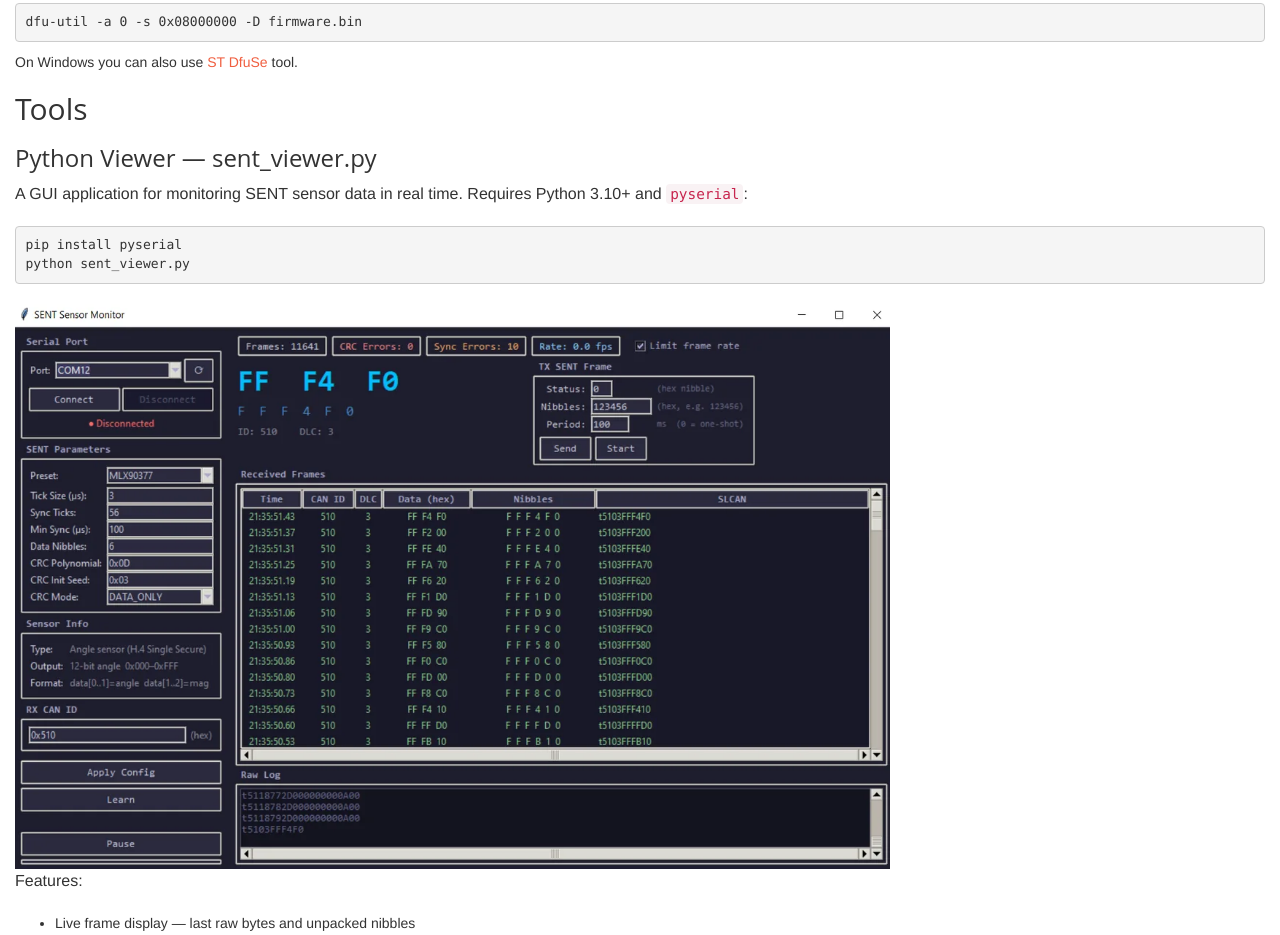
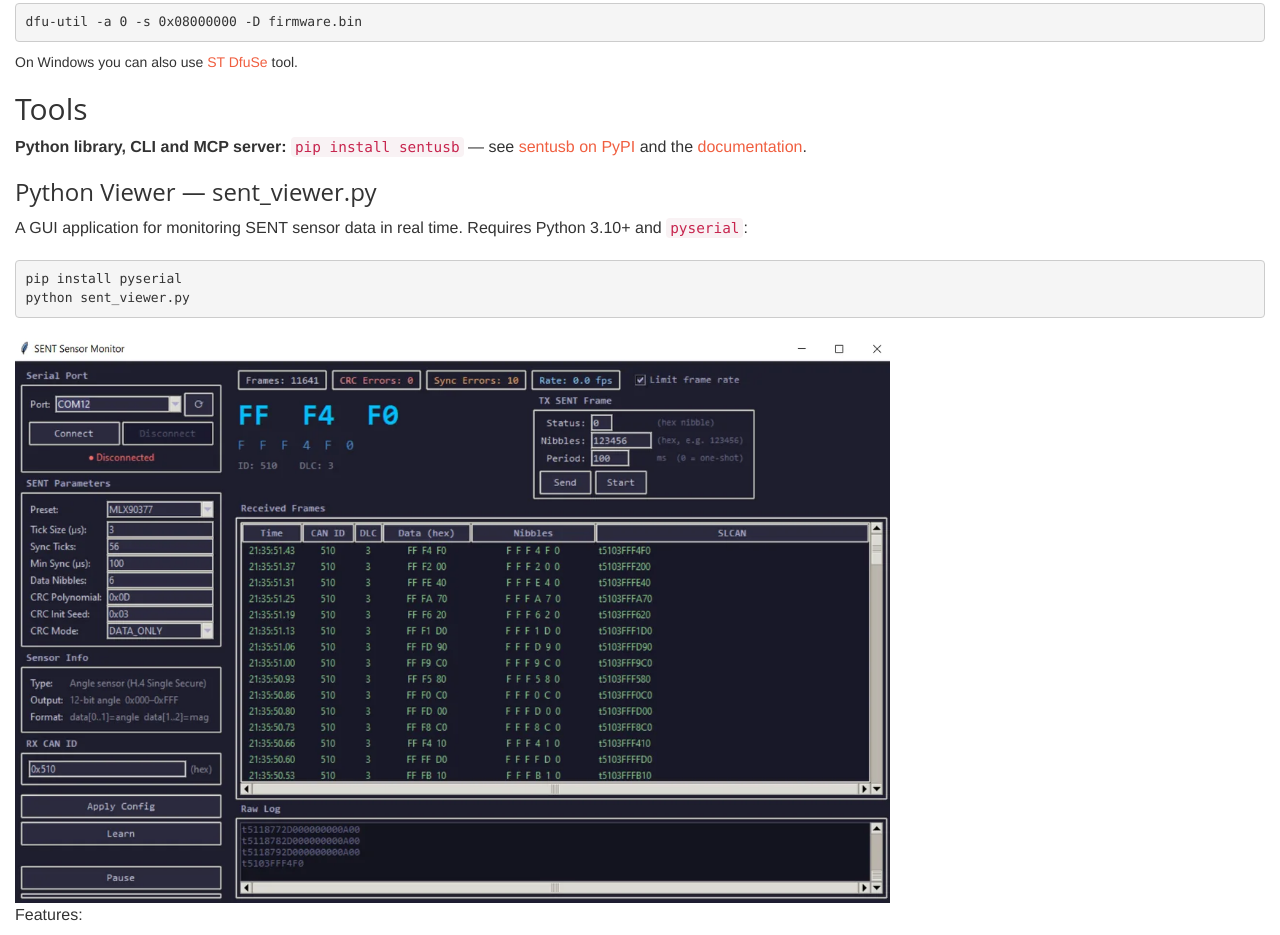
Before and after one commit to ucandevices/ucandevices.github.io, a website: page sentusb.html in a window 1280 px wide. Shown: the part 5769-6704 px from the top of the page. Drawn offline with Linux system fonts and the light colour scheme.

Commit message:
SENT USB Converter: link the sentusb Python library (PyPI)
Co-Authored-By: Claude Opus 5.5 <noreply@anthropic.com>

```diff
--- a/sentusb.html
+++ b/sentusb.html
@@ -531,6 +531,8 @@ On Windows you can also use <a href="https://www.st.com/en/development-tools/sts
 <!-- inlined from sentusb/tools.html -->
 <h2>Tools</h2>
 
+<p><b>Python library, CLI and MCP server:</b> <code>pip install sentusb</code> &mdash; see <a href="https://pypi.org/project/sentusb/" rel="noopener">sentusb on PyPI</a> and the <a href="https://github.com/ucandevices/SENTToUSB/blob/four-channel/sentusb/README.md" rel="noopener">documentation</a>.</p>
+
 <h3>Python Viewer — sent_viewer.py</h3>
 <p>A GUI application for monitoring SENT sensor data in real time.
 Requires Python 3.10+ and <code>pyserial</code>:
```
